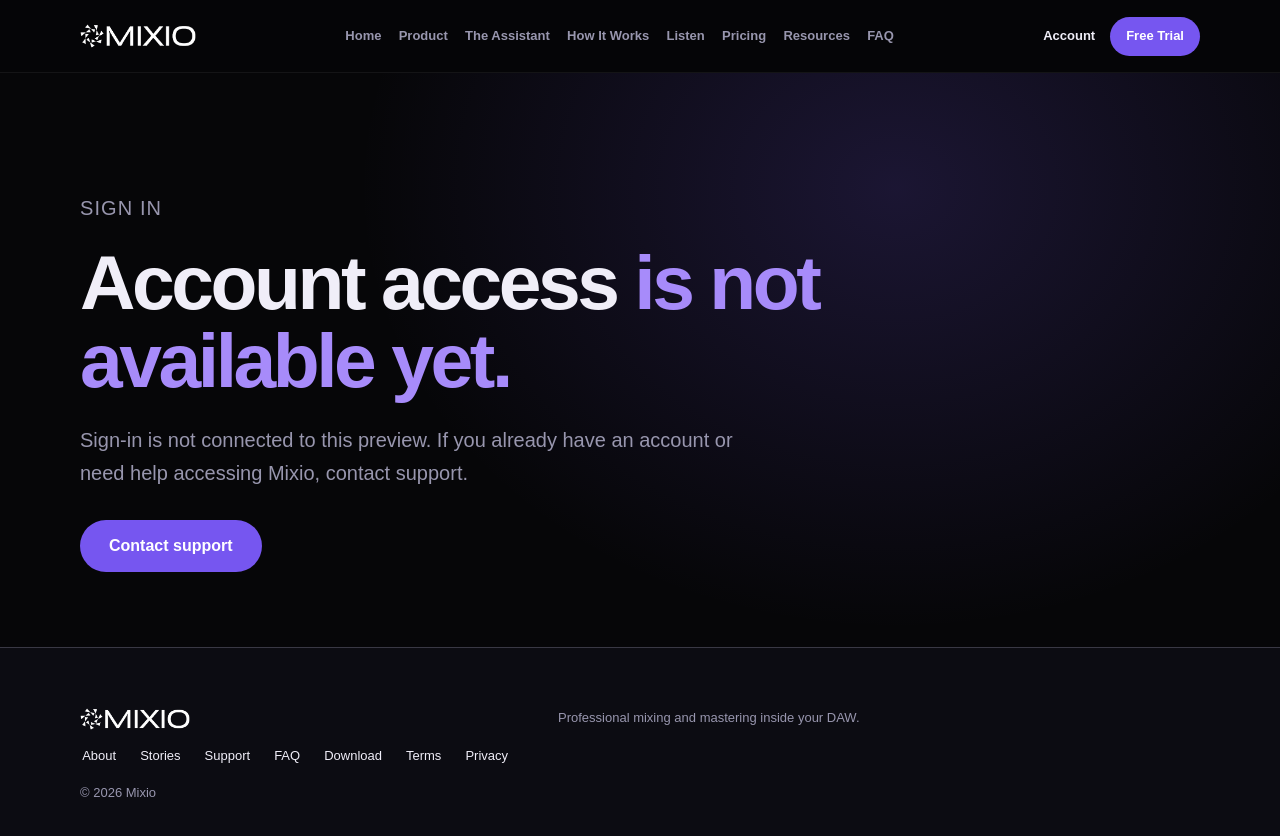
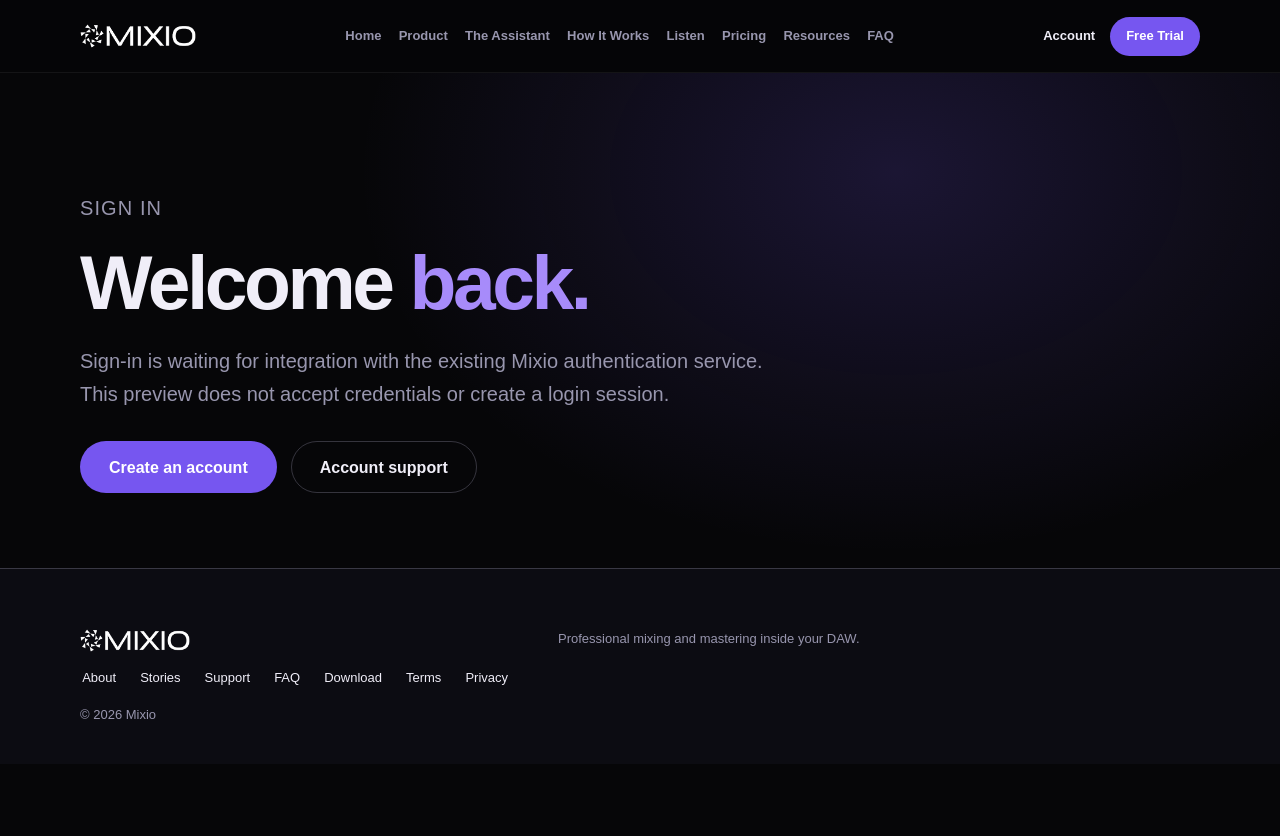
Before and after one commit to GeraldCerda/mixio-account-portal, a Next.js app: page /login in a window 1280 px wide. Shown: the top 836 px of the page. After the commit the page ends 800 px from the top, so only its background shows below. Built offline with nearby package versions, Linux system fonts and the light colour scheme.

Commit message:
Replace preview account placeholders with guarded account and auth entry screens

```diff
--- a/app/(marketing)/login/page.tsx
+++ b/app/(marketing)/login/page.tsx
@@ -2,5 +2,20 @@ import type { Metadata } from "next";
 import Link from "next/link";
 import { PageIntro } from "@/components/mixio/PageParts";
 
-export const metadata: Metadata = { title: "Sign In | Mixio" };
-export default function LoginPage() { return <main id="main"><PageIntro eyebrow="Sign in" title="Account access" accent="is not available yet." description="Sign-in is not connected to this preview. If you already have an account or need help accessing Mixio, contact support."><Link className="mx-btn mx-btn-primary" href="/support">Contact support</Link></PageIntro></main>; }
+export const metadata: Metadata = { title: "Sign in | Mixio" };
+
+export default function LoginPage() {
+  return (
+    <main id="main">
+      <PageIntro
+        eyebrow="Sign in"
+        title="Welcome"
+        accent="back."
+        description="Sign-in is waiting for integration with the existing Mixio authentication service. This preview does not accept credentials or create a login session."
+      >
+        <Link className="mx-btn mx-btn-primary" href="/signup">Create an account</Link>
+        <Link className="mx-btn mx-btn-ghost" href="/support">Account support</Link>
+      </PageIntro>
+    </main>
+  );
+}
```
